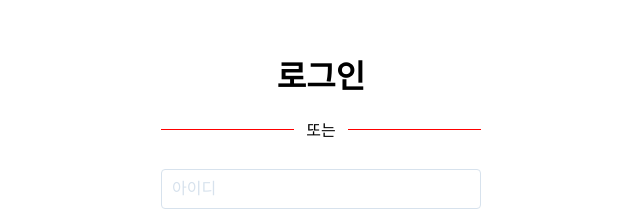
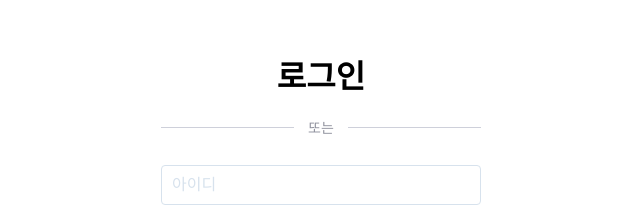
Before and after one commit to D-Store/D-store-practice, a React (Create React App) app: page /signIn in a window 1280 px wide. Shown: the part 189-400 px from the top of the page, without its empty margins (319-959 px from the left). Built offline with nearby package versions, Linux system fonts and the light colour scheme.

Commit message:
[ADD]SignIn css

```diff
--- a/src/components/SignIn/SignIn.css
+++ b/src/components/SignIn/SignIn.css
@@ -110,10 +110,12 @@
   margin-right: auto;
   width: 54px;
   background-color: white;
+  color: #90929e;
 }
 
 .signIn-diver-span .back span {
   text-align: center;
+  font-size: 0.875rem;
 }
 
 .signIn-diver-line {
@@ -122,7 +124,7 @@
   top: 50%;
   width: 320px;
   height: 1px;
-  background-color: red;
+  background-color: #ced0da;
 }
 
 .signIn-diver-span {
```
